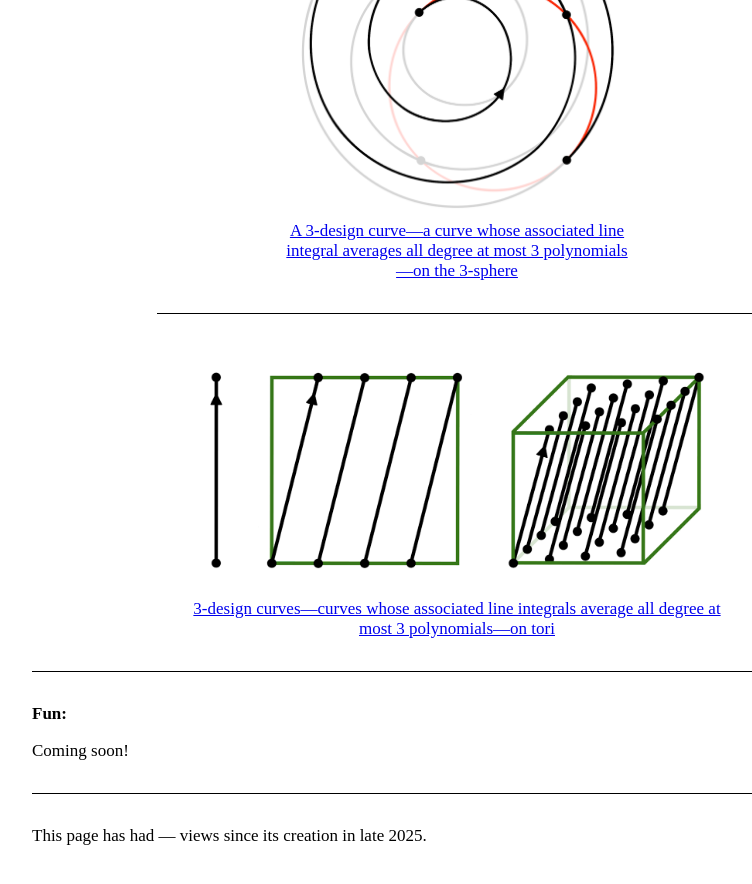
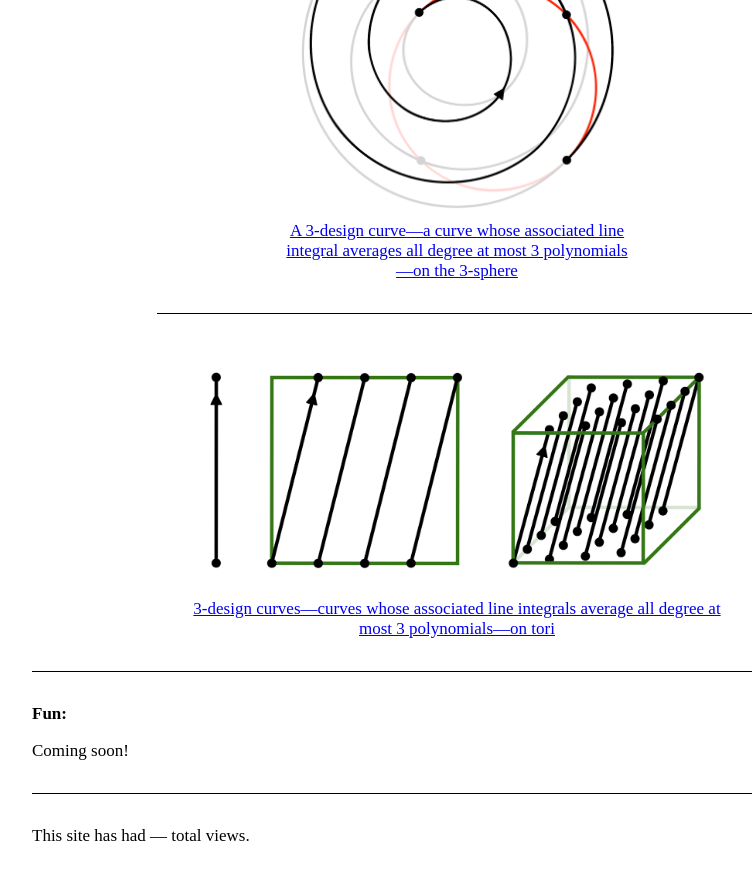
Before and after one commit to AyodejiLindblad/AyodejiLindblad.github.io, a Jekyll site: the page built from index.md, in a window 1280 px wide and 900 px high, scrolled down 3061 px. Shown: the top 884 px of the window, without its empty margins (183-935 px from the left). Built offline with Jekyll 4.4.1, drawn with Linux system fonts in a browser that asks for light colours; some web fonts are replaced.

Commit message:
Testing counter

```diff
--- a/index.md
+++ b/index.md
@@ -209,13 +209,14 @@ Coming soon!
 
 ---
 
-This page has had <span id="site-total-number">—</span>
+This site has had <span id="site-total-number">—</span> total views.
+
 <script>
   fetch('https://ayodejilindblad.goatcounter.com/counter/TOTAL.json')
     .then(r => r.json())
     .then(d => { document.getElementById('site-total-number').textContent = d.count; })
     .catch(() => {});
-</script> views since its creation in late 2025.
+</script>
 
 
 <br>
```
